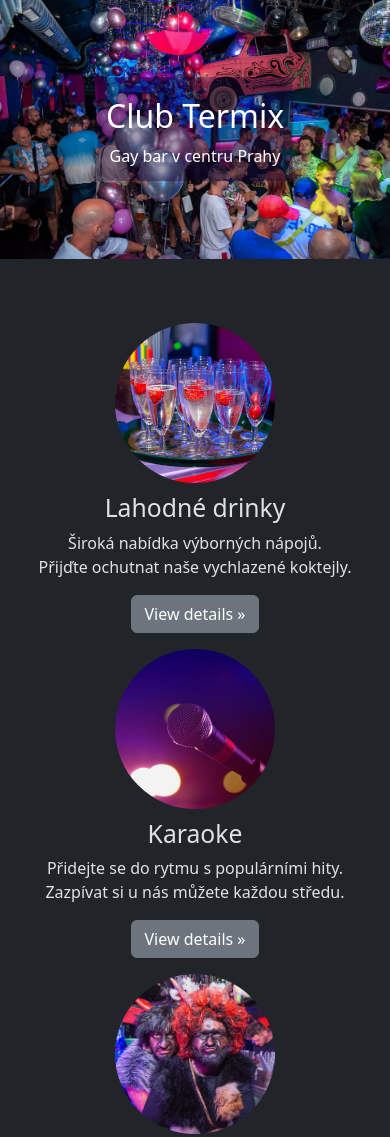
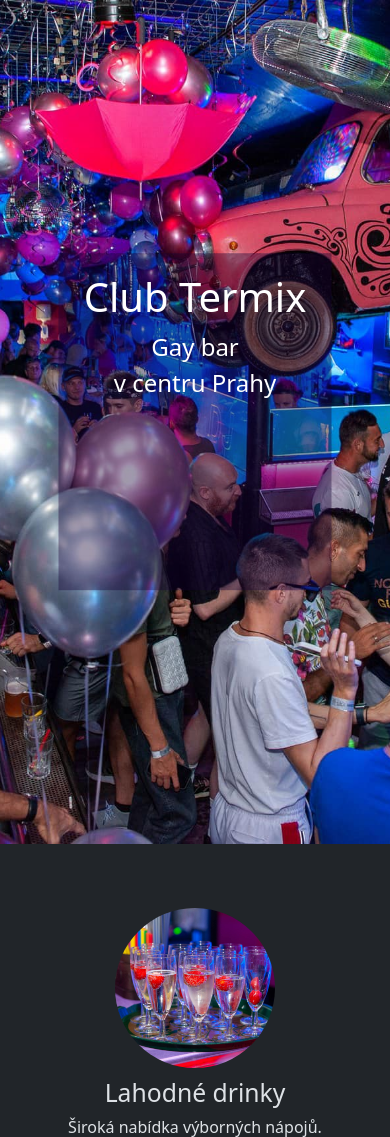
Before and after one commit to VojtaMi/terMIX, a Flask app: page / in a window 390 px wide. Shown: the part 98-1235 px from the top of the page. Run offline with Flask 3, Linux system fonts and the light colour scheme.

Commit message:
responsive concept

```diff
--- a/static/css/styles.css
+++ b/static/css/styles.css
@@ -2,9 +2,17 @@
     background-color: #212529;
 }
 #poster{
+    height: 100vh;
     position: relative;
-    width: 100vw;
+    overflow: hidden;
 }
+#poster img.poster-img {
+    width: 100%;
+    height: 100%;
+    object-fit: cover; /* Ensures the image covers the entire container */
+    object-position: center; /* Ensures the center of the image is always visible */
+}
+
 .carousel-caption {
     position: absolute;
     top: 50%;
@@ -20,10 +28,14 @@
 }
 
 .carousel-caption h1 {
-    font-size: 2rem; /* Default size */
+    font-size: 2.5rem; /* Default size */
 }
 .carousel-caption p {
     font-size: 1.5rem; /* Default size */
+}
+
+.responsive-br {
+    display: none; /* Hide line break on larger screens */
 }
 
 @media (max-width: 991px) {
@@ -36,14 +48,14 @@
     .carousel-caption{
         height: 40%;
     }
+    .responsive-br {
+        display: inline;
+    }
 }
 
 @media (max-width: 630px) {
-    .carousel-caption h1 {
-        font-size: 2rem;
-    }
-    .carousel-caption p {
-        font-size: 1rem; /* Default size */
+    .carousel-caption{
+        width: 70%;
     }
  }
 
--- a/templates/base.html
+++ b/templates/base.html
@@ -14,7 +14,7 @@
 {% endblock %}
 
 <div class="container">
-  <footer class="d-flex flex-wrap justify-content-between align-items-center py-3 mt-4 border-top">
+  <footer class="d-flex flex-wrap justify-content-between align-items-center py-3 mt-5 border-top">
     <p class="col-md-4 mb-0 text-body-secondary">© 2015–2024 Termix Praha s.r.o.</p>
 
     <a href="/" class="col-md-4 d-flex align-items-center justify-content-center mb-3 mb-md-0 me-md-auto link-body-emphasis text-decoration-none">
--- a/templates/header.html
+++ b/templates/header.html
@@ -1,5 +1,5 @@
 <nav class="navbar navbar-dark bg-dark" aria-label="First navbar example">
-    <div class="container-fluid">
+    <div class="container-fluid ">
       <img src="static/assets/dark_gray_logo.svg" class="navbar-brand" id="header_logo" role="img" aria-label="Termix Logo" alt="Termix Logo">
       <button class="navbar-toggler" type="button" data-bs-toggle="collapse" data-bs-target="#navbarsExample01" aria-controls="navbarsExample01" aria-expanded="false" aria-label="Toggle navigation">
         <span class="navbar-toggler-icon"></span>
--- a/templates/index.html
+++ b/templates/index.html
@@ -4,10 +4,10 @@
 
 <!--poster image-->
 <div id="poster" class="mb-5">
-    <img src="static/assets/img/poster.jpg" class="d-block w-100" alt="Bar">
+    <img src="static/assets/img/poster.jpg" class="d-block w-100 poster-img" alt="Bar">
     <div class="carousel-caption">
         <h1>Club Termix</h1>
-        <p>Gay bar v centru Prahy</p>
+        <p>Gay bar <span class="responsive-br"><br></span>v centru Prahy</p>
     </div>
 </div>
 
```
